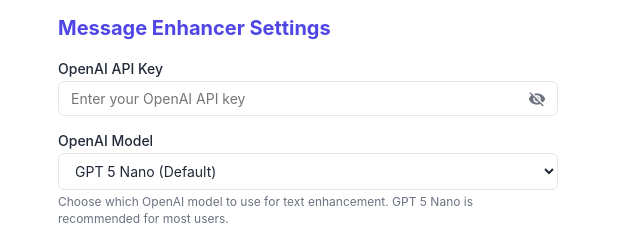
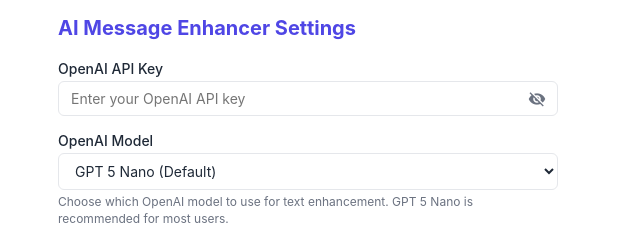
Before and after one commit to g-guerzoni/chrome-extension-messages-enhancer, a browser extension: page src/interface/options.html in a window 1280 px wide. Shown: the top 240 px of the page, 332-972 px from the left. Drawn offline with Linux system fonts and the light colour scheme.

Commit message:
chore: changing extension name

```diff
--- a/package.json
+++ b/package.json
@@ -1,6 +1,6 @@
 {
   "name": "chrome-extension-messages-enhancer",
-  "version": "2.4.0",
+  "version": "2.4.1",
   "description": "A Chrome extension that enhances text, corrects typos, fixes grammar, and beautifies writing using AI",
   "private": true,
   "author": "Guilherme Guerzoni",
--- a/src/interface/options.html
+++ b/src/interface/options.html
@@ -3,14 +3,14 @@
 <head>
     <meta charset="UTF-8">
     <meta name="viewport" content="width=device-width, initial-scale=1.0">
-    <title>Message Enhancer Settings</title>
+    <title>AI Message Enhancer Settings</title>
     <link rel="stylesheet" href="https://fonts.googleapis.com/icon?family=Material+Icons">
     <link rel="stylesheet" href="../styles/common.css">
     <link rel="stylesheet" href="../styles/options.css">
 </head>
 <body>
     <main>
-        <h1>Message Enhancer Settings</h1>
+        <h1>AI Message Enhancer Settings</h1>
 
         <div class="form-group">
         <label for="api-key">OpenAI API Key</label>
```
Also changed, not shown: README.md, manifest.json, 1 other file.
